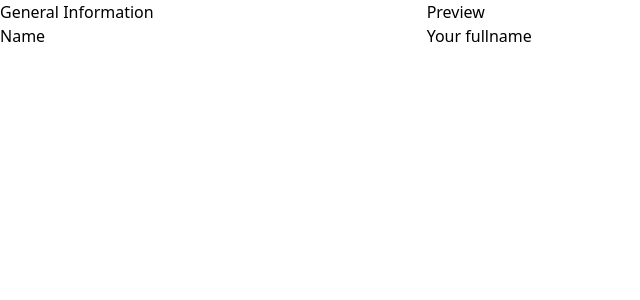
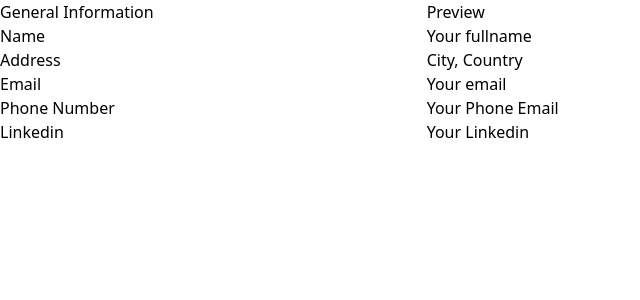
Before and after one commit to edememediong1/CV-Builder-v1, a React (Vite) app: page / in a window 1280 px wide. Shown: the top 300 px of the page, without its empty margins (0-640 px from the left). Built offline with nearby package versions, Linux system fonts and the light colour scheme.

Commit message:
rendering the general info without refs

```diff
--- a/src/components/Forms/GeneralInfo.jsx
+++ b/src/components/Forms/GeneralInfo.jsx
@@ -5,13 +5,32 @@ function GeneralInfo({inputChange}) {
     <div>
       <h2>General Information</h2>
       <form>
+        <div>
+          <label htmlFor="name">Name</label>
+          <input type="text" name="name" onChange={inputChange}/>
+        </div>
 
         <div>
-          <Input inputChange={inputChange} name="Name" type="text"/>
+          <label htmlFor="address">Address</label>
+          <input type="text" name="address" onChange={inputChange}/>
         </div>
+
         <div>
-          <input type="email" onChange={inputChange} name="email"/>
+          <label htmlFor="email">Email</label>
+          <input type="email" name="email" onChange={inputChange}/>
         </div>
+
+        <div>
+          <label htmlFor="phone">Phone Number</label>
+          <input type="phone" name="phone" onChange={inputChange}/>
+        </div>
+
+        <div>
+          <label htmlFor="linkedIn">Linkedin</label>
+          <input type="text" name="linkedIn" onChange={inputChange}/>
+        </div>
+
+
       </form>
     </div>
   )
--- a/src/components/Forms/Input.jsx
+++ b/src/components/Forms/Input.jsx
@@ -1,10 +1,10 @@
 
 
-function Input({inputChange, name, type}) {
+function Input({inputChange, name, ...props}) {
   return (
     <div>
         <label htmlFor={name}>{name}</label>
-        <input type={type} name={name} onChange={inputChange} id={name}/>
+        <input name={name} onChange={inputChange}/>
     </div>
   )
 }
--- a/src/components/Preview/Preview.jsx
+++ b/src/components/Preview/Preview.jsx
@@ -6,11 +6,18 @@ function Preview({cvData}) {
         <h2>Preview</h2>
         <div>
             <h2>{generalInfo.name || "Your fullname"}</h2>
-            {/* <div>
+            <p>{generalInfo.address || "City, Country"}</p>
+            <div>
                 <span>
-                    <p>{generalInfo.email}</p>
+                    <p>{generalInfo.email || "Your email"}</p>
                 </span>
-            </div> */}
+                <span>
+                    <p>{generalInfo.phone || "Your Phone Email"}</p>
+                </span>
+                <span>
+                    <p>{generalInfo.linkedIn || "Your Linkedin"}</p>
+                </span>
+            </div>
 
         </div>
     </div>
```
